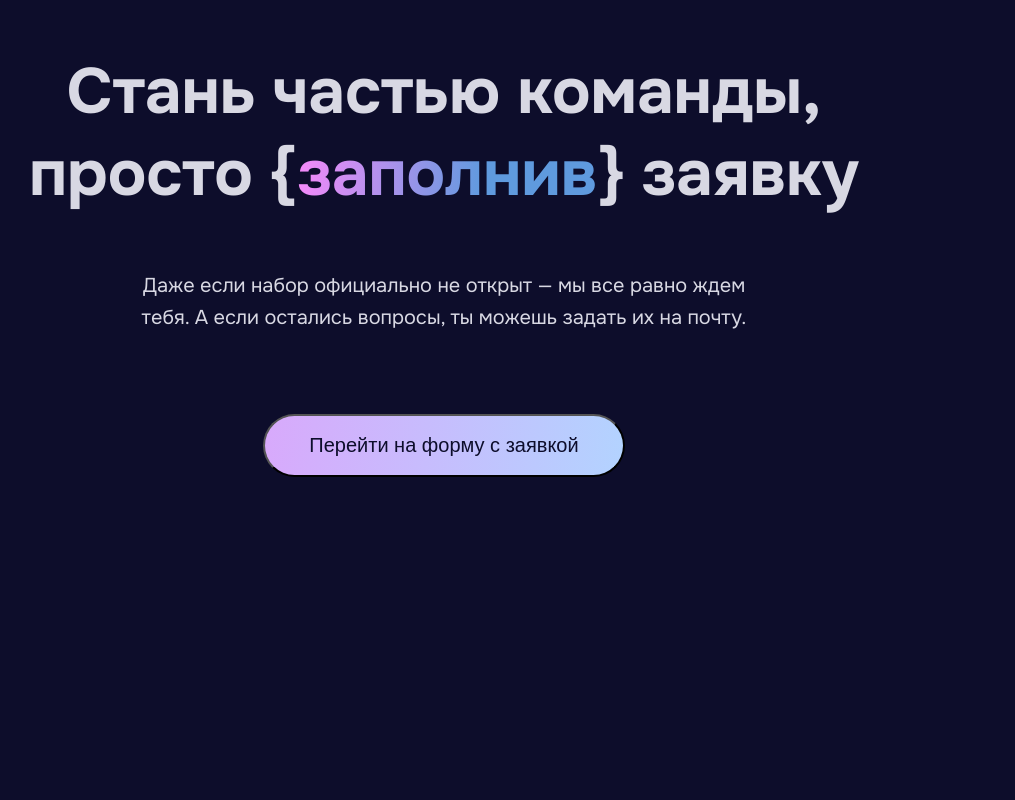
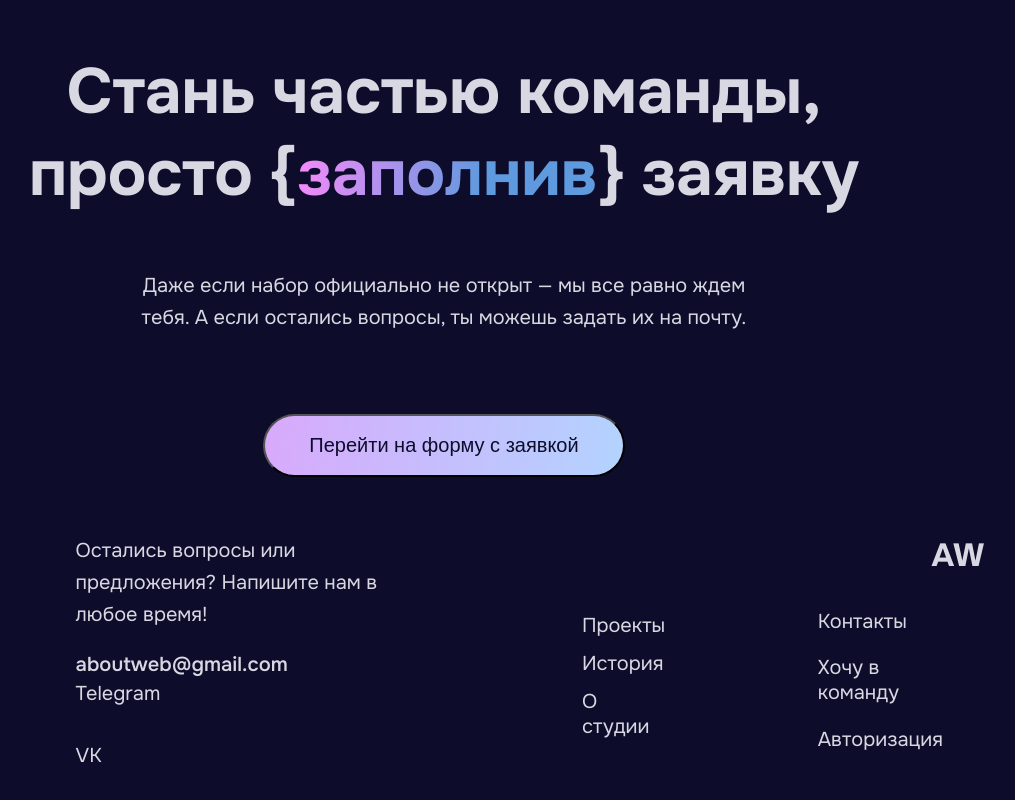
Before and after one commit to Isas2g/web-studio-react, a React app: page /project in a window 1280 px wide. Shown: the part 1158-1958 px from the top of the page, without its empty margins (196-1211 px from the left). Before the commit the page ends 1635 px from the top, so only its background shows below. Built offline with nearby package versions, Linux system fonts and the light colour scheme.

Commit message:
fix: внесены правки + начат футер

```diff
--- a/src/pages/Project/index.tsx
+++ b/src/pages/Project/index.tsx
@@ -2,12 +2,14 @@ import React from 'react';
 import classes from './style.module.scss';
 import ProjectBlock from './widgets/ProjectBlock';
 import Application from 'widgets/Application';
+import Footer from '../../shared/ui/Footer';
 
 const Project = () => {
   return (
     <div className={'container'}>
       <ProjectBlock />
       <Application />
+      <Footer />
     </div>
   );
 };
--- a/src/pages/Project/widgets/ProjectBlock/style.module.scss
+++ b/src/pages/Project/widgets/ProjectBlock/style.module.scss
@@ -8,7 +8,7 @@
 .left-block {
   width: 408px;
   height: 541px;
-  background: linear-gradient(120deg, rgba(244, 138, 249, 0.1) -11.68%, rgba(95, 154, 222, 0.1) 45.66%, rgba(177, 213, 255, 0.1) 93.52%);
+  background: $card-background;
   backdrop-filter: blur(10px);
   border-radius: 50px;
 }
--- a/src/shared/styles/variables.scss
+++ b/src/shared/styles/variables.scss
@@ -16,3 +16,4 @@ $blue-gradient: linear-gradient(to left, #9B93E9 0%, #9AC5F6 100%);
 $blue-pink-gradient: linear-gradient(95.29deg, #F48AF9 1.37%, #5F9ADE 62.16%);
 $border-card-color: linear-gradient(96.99deg, rgba(200, 138, 249, 0.4) -77.06%, rgba(177, 255, 241, 0.4) 207.41%);
 $paragraph-text-color: rgba(237, 237, 245, 0.5);
+$footer-border: rgba(255, 255, 255, 0.1);
--- /dev/null
+++ b/src/shared/ui/Footer/components/Social/index.tsx
@@ -0,0 +1,16 @@
+import React, { ReactFragment, ReactPortal } from 'react';
+import classes from './style.module.scss';
+
+type ReactNode = ReactFragment | ReactPortal | boolean | null | undefined;
+
+type PropsWithChildren<P> = P & { children?: ReactNode };
+
+const Social = ({ children }: PropsWithChildren<unknown>) => {
+  return (
+    <div className={classes['frame']}>
+      <p className={classes['text']}>{children}</p>
+    </div>
+  );
+};
+
+export default Social;
--- /dev/null
+++ b/src/shared/ui/Footer/components/Social/style.module.scss
@@ -0,0 +1,18 @@
+@import 'shared/styles/variables.scss';
+
+.frame {
+  width: fit-content;
+  height: 62px;
+  border-radius: 22px;
+  border-color: $border-card-color;
+}
+
+.text {
+  font-family: 'Onest';
+  font-style: normal;
+  font-weight: 400;
+  font-size: 20px;
+  line-height: 25px;
+  text-align: center;
+  color: $main-text-color;
+}
--- /dev/null
+++ b/src/shared/ui/Footer/index.tsx
@@ -0,0 +1,39 @@
+import React from 'react';
+import classes from './style.module.scss';
+import { Link } from 'react-router-dom';
+import Social from './components/Social';
+
+const Footer = () => {
+  return (
+    <div className={`${classes['footer-container']} container`}>
+      <div className={classes['line']}></div>
+      <div className={classes['first-block']}>
+        <p className={classes['text']}>
+          Остались вопросы или предложения? Напишите нам в любое время!
+        </p>
+        <p className={classes['text-bold']}>aboutweb@gmail.com</p>
+        <Social>Telegram</Social>
+        <Social>VK</Social>
+      </div>
+      <div className={classes['second-block']}>
+        <ul className={classes['list']}>
+          <li>Проекты</li>
+          <li>История</li>
+          <li>О студии</li>
+        </ul>
+      </div>
+      <div className={classes['second-block']}>
+        <ul className={classes['list']}>
+          <li>Контакты</li>
+          <li>Хочу в команду</li>
+          <li>Авторизация</li>
+        </ul>
+      </div>
+      <Link to="/" className={classes['logo']}>
+        AW
+      </Link>
+    </div>
+  );
+};
+
+export default Footer;
--- /dev/null
+++ b/src/shared/ui/Footer/style.module.scss
@@ -0,0 +1,63 @@
+@import 'shared/styles/variables.scss';
+
+.footer-container {
+  padding: 5% 0 5% 0;
+  display: flex;
+  flex-direction: row;
+  column-gap: 150px;
+}
+
+.line {
+  border-top-width: 2px;
+  border-top-color: $footer-border;
+}
+
+.logo {
+  font-weight: 700;
+  font-size: 32px;
+  color: $main-text-color;
+  text-decoration: none;
+  position: absolute;
+  right: 100px;
+}
+
+.first-block {
+  width: 366px;
+  text-align: start;
+}
+
+.second-block {
+  display: flex;
+  flex-direction: column;
+  justify-content: center;
+}
+
+.list {
+  list-style: none;
+  font-size: 20px;
+  text-align: start;
+  li {
+    cursor: pointer;
+    padding: 15% 0 0 0;
+  }
+}
+
+.text {
+  font-family: 'Onest';
+  font-style: normal;
+  font-weight: 400;
+  font-size: 20px;
+  line-height: 160%;
+  color: $main-text-color;
+  padding: 0 0 5% 0;
+}
+
+.text-bold {
+
+  font-family: 'Onest';
+  font-style: normal;
+  font-weight: 500;
+  font-size: 20px;
+  line-height: 160%;
+  color: $main-text-color;
+}
```
